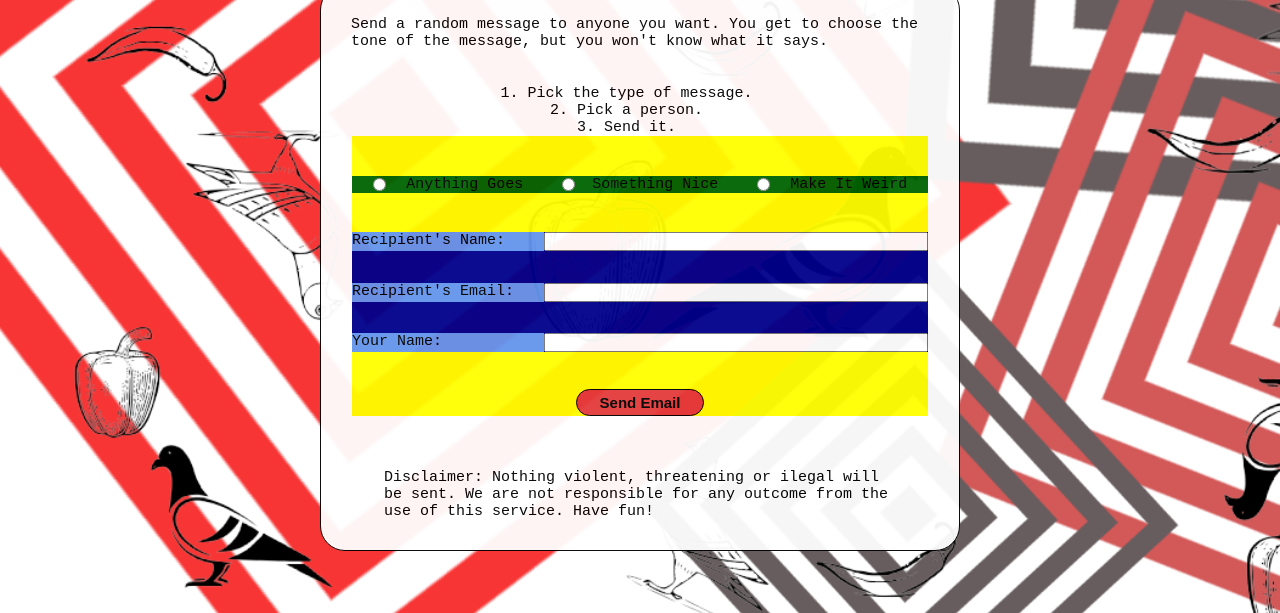
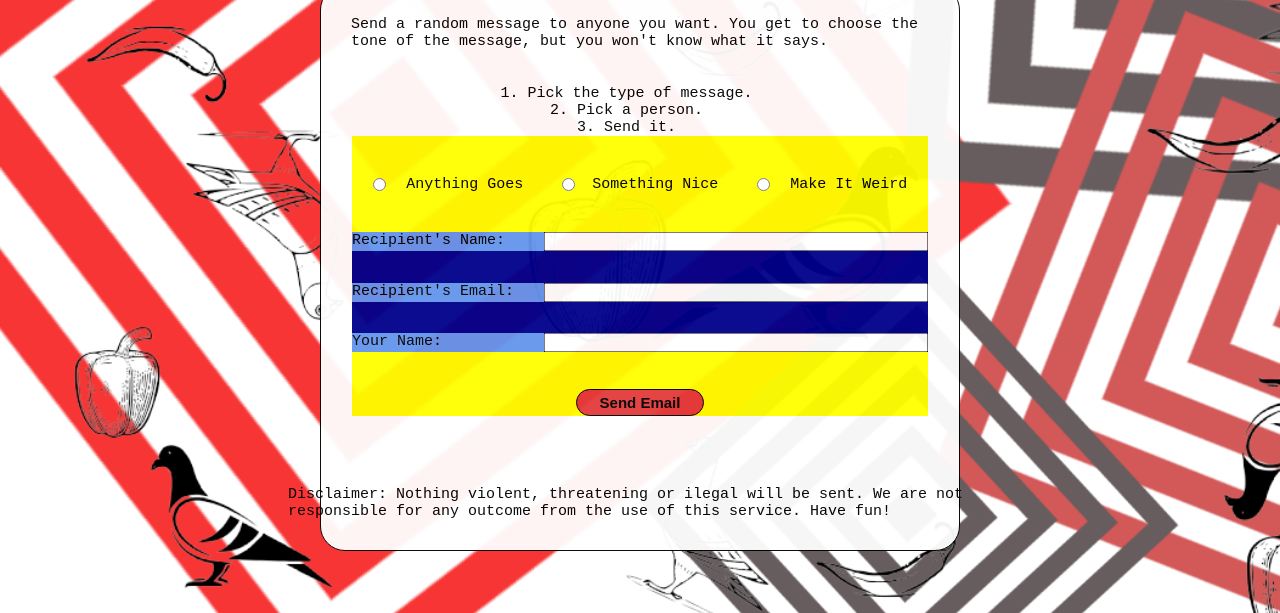
Before and after one commit to Flavsm/SpicyCourier, a plain HTML site: page index.html in a window 1280 px wide. Shown: the part 187-800 px from the top of the page. Drawn offline with Linux system fonts and the light colour scheme.

Commit message:
fixed css

```diff
--- a/style.css
+++ b/style.css
@@ -69,7 +69,6 @@ body {
     display: flex;
     flex-direction: column;
     align-items: center;
-    background-color: yellowgreen;
 }
 
 .inputBox {
@@ -94,7 +93,6 @@ body {
     display: flex;
     justify-content: space-around;
     text-align: center;
-    background-color: darkgreen;
     width: 20vw;
 }
 
@@ -119,7 +117,7 @@ body {
 
 .infoLabel label {
     text-align: left;
-    min-width: 30vw;
+    min-width: 35vw;
     font-size: 13px;
     background-color: cornflowerblue;
 }
@@ -153,7 +151,7 @@ footer {
 }
 
 footer span {
-    width: 40vw;
+    width: 55vw;
     text-align: justify;
     text-align-last: left;
 }
```
